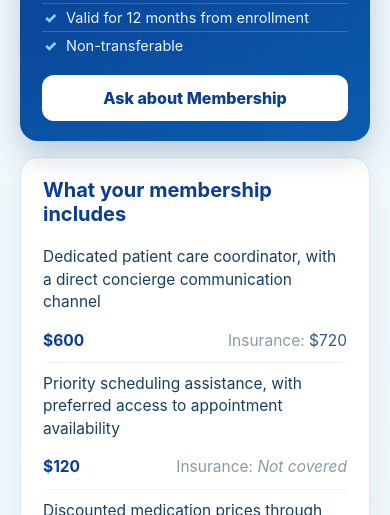
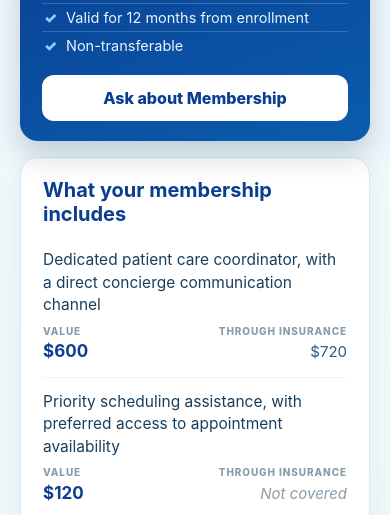
Before and after one commit to globalreachclinic/globalreachclinic.github.io, a plain HTML site: page membership/index.html in a window 390 px wide. Shown: the part 585-1100 px from the top of the page. Drawn offline with Linux system fonts and the light colour scheme.

Commit message:
Membership móvil: la tabla de incluidos se lee como en escritorio — cada fila con su franja Valor | Through insurance etiquetada y el total en caja destacada

```diff
--- a/membership/index.html
+++ b/membership/index.html
@@ -6,7 +6,7 @@
 <meta name="robots" content="noindex, nofollow">
 <title>Membership — Global Reach Health Clinic</title>
 <meta name="description" content="The Global Reach Health Clinic Membership: one annual plan for patients without health insurance. Know your numbers. Act on your health.">
-<link rel="stylesheet" href="membership.css?v=2">
+<link rel="stylesheet" href="membership.css?v=3">
 </head>
 <body>
 <header class="top">
--- a/membership/membership.css
+++ b/membership/membership.css
@@ -50,8 +50,12 @@ footer{max-width:1180px;margin:0 auto;padding:6px 20px 30px;color:var(--muted);f
   .rows3 strong{text-align:right}
 }
 @media (max-width:719px){
-  .rows3 li{flex-wrap:wrap}
-  .rows3 .svc{flex:1 1 100%}
-  .rows3 .ins::before{content:"Insurance: ";color:#8a9ba8;font-style:normal}
-  .rows3 li.total .ins::before{content:"Insurance: "}
+  .rows3 li{display:grid;grid-template-columns:1fr 1fr;grid-template-areas:"svc svc" "val ins";column-gap:16px;row-gap:7px;padding:13px 0}
+  .rows3 .svc{grid-area:svc}
+  .rows3 strong{grid-area:val;font-size:17px}
+  .rows3 strong::before{content:"VALUE";display:block;font-size:10px;font-weight:800;letter-spacing:.09em;color:#8a9ba8;margin-bottom:1px}
+  .rows3 .ins{grid-area:ins;text-align:right;font-size:15px}
+  .rows3 .ins::before{content:"THROUGH INSURANCE";display:block;font-size:10px;font-weight:800;letter-spacing:.09em;color:#8a9ba8;font-style:normal;margin-bottom:3px}
+  .rows3 li.total{background:#f4faff;border:1px solid #d9edfb;border-radius:12px;padding:13px 12px;margin-top:6px}
+  .rows3 li.total .svc{font-size:16px}
 }
```
